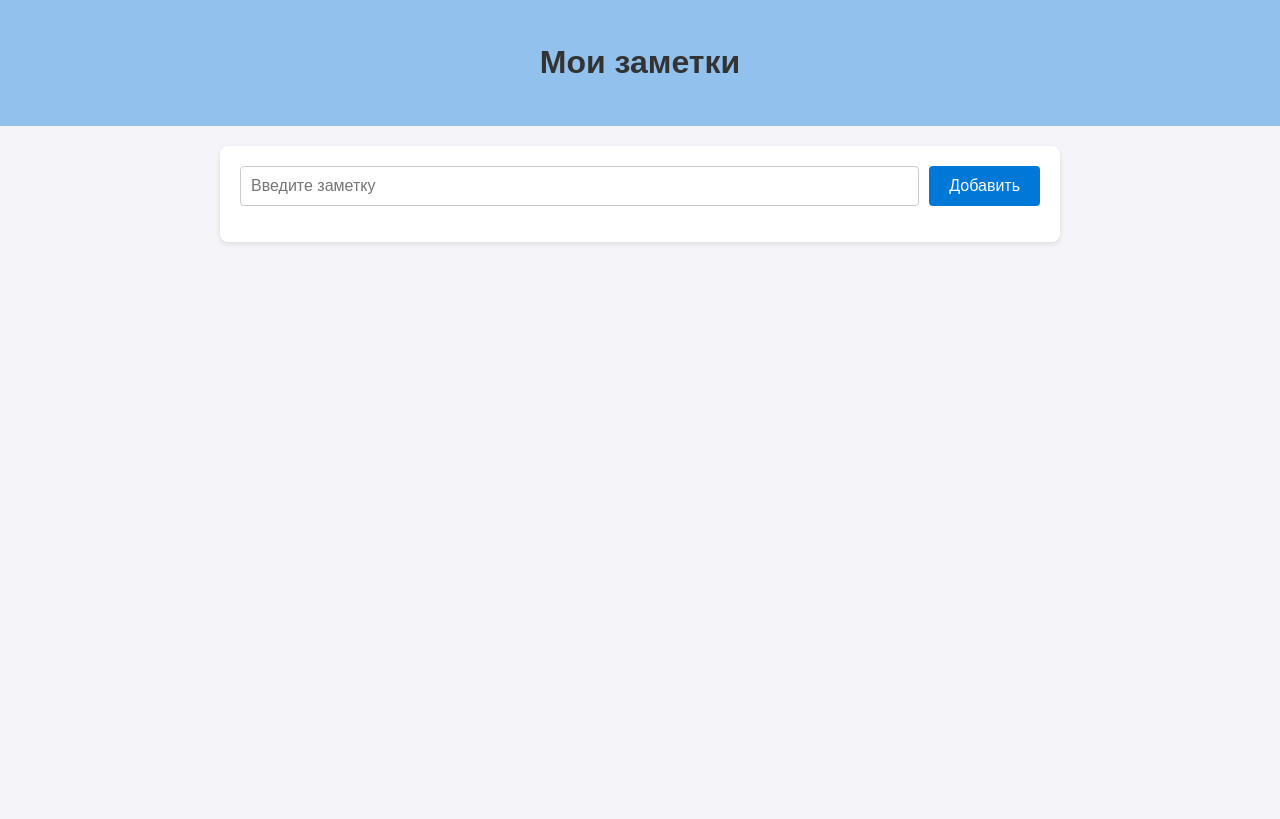
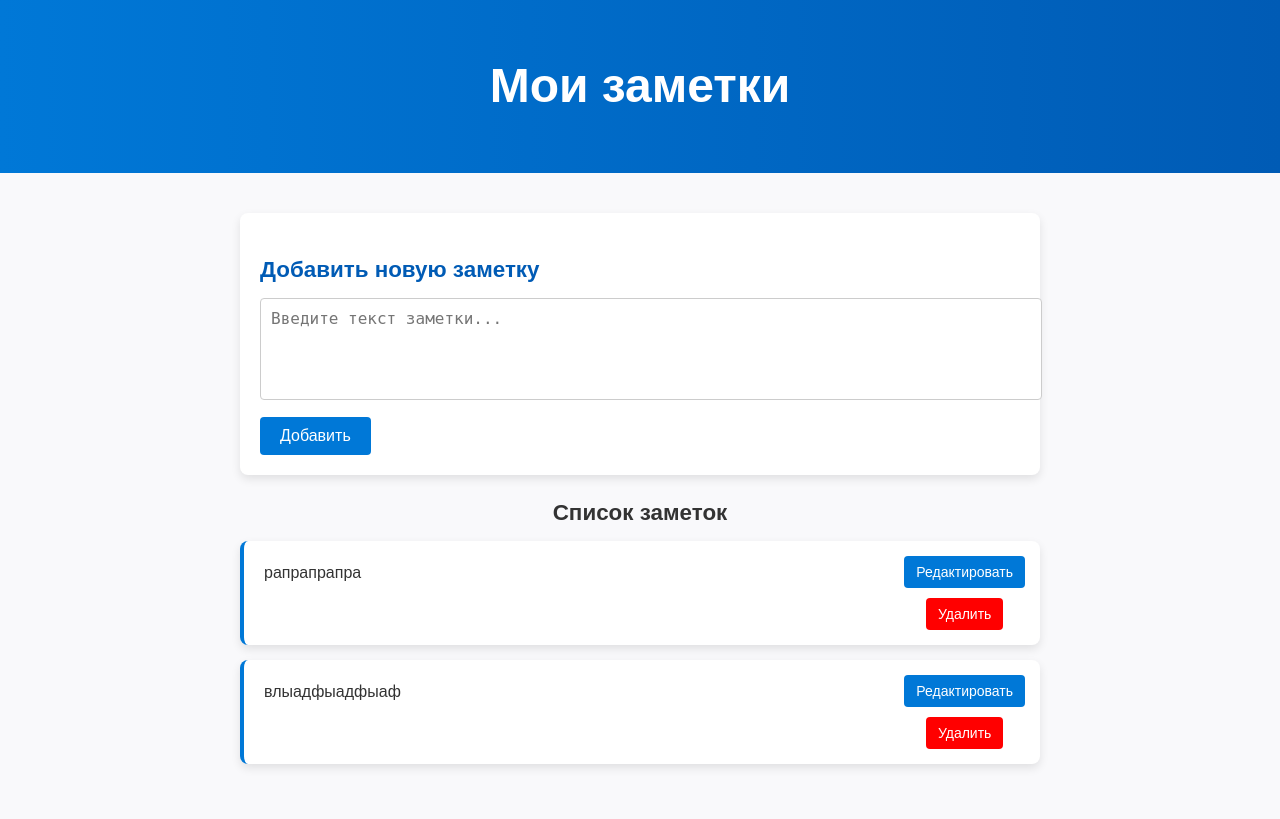
Before and after one commit to sxd993/Notes-app, a Flask app: page / in a window 1280 px wide. Before the commit the page ends 244 px from the top, so only its background shows below. Run offline with Flask 3, Linux system fonts and the light colour scheme; data comes from the database, SQL or seed files in the repository; both versions use the stored data as it was after the commit.

Commit message:
added notes from sqlite3

```diff
--- a/app.py
+++ b/app.py
@@ -1,37 +1,35 @@
 from flask import Flask, render_template, request, redirect, url_for
-from flask.views import MethodView
+import sqlite3
 
 app = Flask(__name__)
+DATABASE = 'notes.db'
 
-class HomePage(MethodView):
-    def get(self):
-        return render_template('home.html')
+# Функция для работы с базой данных
+def execute_query(query, params=(), fetch=False):
+    with sqlite3.connect(DATABASE) as conn:
+        cur = conn.cursor()
+        cur.execute(query, params)
+        if fetch:
+            return cur.fetchall()
+        conn.commit()
 
-
-class NotePages(MethodView):
-    notes = []
-
-    def get(self):
-        return render_template('notes.html', notes=self.notes)
-
-    def post(self):
+# Главная страница заметок
+@app.route('/', methods=['GET', 'POST'])
+def notes_page():
+    if request.method == 'POST':
         note = request.form.get('note')
         note_to_delete = request.form.get('note_to_delete')
 
         if note:
-            self.notes.append(note)
+            execute_query('INSERT INTO notes (content) VALUES (?)', (note,))
         elif note_to_delete:
-            if note_to_delete in self.notes:
-                self.notes.remove(note_to_delete)
+            execute_query('DELETE FROM notes WHERE id = ?', (note_to_delete,))
 
-        return redirect(url_for('notes'))
+        return redirect(url_for('notes_page'))
 
+    notes = execute_query('SELECT id, content FROM notes', fetch=True)
+    return render_template('notes.html', notes=notes)
 
-
-app.add_url_rule('/ddd', view_func=HomePage.as_view('home'))
-app.add_url_rule('/', view_func=NotePages.as_view('notes'))
-
-
-
+# Инициализация базы перед запуском приложения
 if __name__ == '__main__':
-    app.run(debug=True)
+    app.run(host='0.0.0.0', port=5005, debug=True)
--- a/static/notes.css
+++ b/static/notes.css
@@ -2,40 +2,52 @@ body {
   font-family: Arial, sans-serif;
   margin: 0;
   padding: 0;
-    background-color: #f4f4f9;
+  background-color: #f9f9fb;
   color: #333;
   line-height: 1.6;
 }
+
 header {
-    background-color: #0076d768;
+  background: linear-gradient(90deg, #0078d7, #005bb5);
   color: white;
-    padding: 1rem 0;
   text-align: center;
+  padding: 1rem;
+  font-size: 1.5rem;
+  font-weight: bold;
 }
+
 main {
   max-width: 800px;
   margin: 20px auto;
   padding: 20px;
+}
+
+/* Блок добавления новой заметки */
+.note-input {
   background: white;
-    box-shadow: 0 2px 5px rgba(0, 0, 0, 0.1);
+  padding: 20px;
   border-radius: 8px;
+  box-shadow: 0 4px 10px rgba(0, 0, 0, 0.1);
+  margin-bottom: 20px;
 }
-h1 {
-    text-align: center;
-    color: #333;
+
+.note-input h2 {
+  margin-bottom: 10px;
+  font-size: 1.4rem;
+  color: #005bb5;
 }
-form {
-    display: flex;
-    justify-content: space-between;
-}
-input[type="text"] {
-    flex: 1;
+
+textarea {
+  width: 100%;
+  height: 80px;
   padding: 10px;
   font-size: 16px;
   border: 1px solid #ccc;
   border-radius: 4px;
-    margin-right: 10px;
+  margin-bottom: 10px;
+  resize: none;
 }
+
 button {
   background-color: #0078d7;
   color: white;
@@ -44,46 +56,91 @@ button {
   font-size: 16px;
   border-radius: 4px;
   cursor: pointer;
+  transition: background-color 0.3s ease;
 }
+
 button:hover {
   background-color: #005bb5;
 }
+
+/* Список заметок */
+.notes-list h2 {
+  font-size: 1.4rem;
+  margin-bottom: 10px;
+  color: #333;
+  text-align: center;
+}
+
 ul {
   list-style: none;
   padding: 0;
+  margin: 0;
 }
-li {
-    background: #f9f9f9;
-    margin-bottom: 10px;
-    padding: 10px;
+
+.note-card {
+  display: flex;
+  justify-content: space-between;
+  align-items: flex-start;
+  background: white;
+  padding: 15px;
+  margin-bottom: 15px;
+  border-radius: 8px;
+  box-shadow: 0 4px 10px rgba(0, 0, 0, 0.1);
   border-left: 4px solid #0078d7;
-    border-radius: 4px;
+  gap: 1rem;
 }
-li:hover {
+
+.note-card:hover {
   background: #f1f1f1;
 }
 
-.note {
-    display: flex;
-    justify-content: space-between;
-    align-items: center;
-    background: #f9f9f9;
-    padding: 10px;
-    margin-bottom: 10px;
-    border-left: 4px solid #0078d7;
-    border-radius: 4px;
-}
-.note button {
-    background-color: red;
-    color: white;
-    border: none;
-    padding: 5px 10px;
-    font-size: 14px;
-    border-radius: 4px;
-    cursor: pointer;
+.note-content p {
+  max-width: 100%;
+  word-wrap: break-word;
+  word-break: break-word;
+  overflow-wrap: break-word;
   margin: 0;
+  font-size: 16px;
+  line-height: 1.5;
 }
 
-.note button:hover {
+.note-content {
+  max-height: 100px;
+  overflow-y: auto;
+  padding: 5px;
+}
+
+.note-actions {
+  display: flex;
+  flex-direction: column;
+  gap: 10px;
+  align-items: center;
+}
+
+.note-actions button {
+  font-size: 14px;
+  padding: 8px 12px;
+}
+
+.button-delete {
+  background-color: red;
+}
+
+.button-delete:hover {
   background-color: darkred;
 }
+
+
+/* Медиазапросы для адаптивности */
+@media (max-width: 600px) {
+  .note-card {
+    flex-direction: column;
+    align-items: stretch;
+  }
+
+  .note-actions {
+    flex-direction: row;
+    gap: 5px;
+    margin-top: 10px;
+  }
+}
--- a/templates/notes.html
+++ b/templates/notes.html
@@ -1,6 +1,8 @@
 <!doctype html>
-<html>
+<html lang="ru">
 <head>
+    <meta charset="UTF-8">
+    <meta name="viewport" content="width=device-width, initial-scale=1.0">
     <title>Заметки</title>
     <link rel="stylesheet" href="{{ url_for('static', filename='notes.css') }}">
 </head>
@@ -9,21 +11,37 @@
         <h1>Мои заметки</h1>
     </header>
     <main>
+        <!-- Добавление новой заметки -->
+        <section class="note-input">
             <form method="POST">
-            <input type="text" name="note" placeholder="Введите заметку" required>
+                <h2>Добавить новую заметку</h2>
+                <textarea name="note" placeholder="Введите текст заметки..." required></textarea>
                 <button type="submit">Добавить</button>
             </form>
-        <ul class="">
+        </section>
+
+        <!-- Список заметок -->
+        <section class="notes-list">
+            <h2>Список заметок</h2>
+            <ul>
                 {% for note in notes %}
-            <li class="note">
-                {{ note }}
-                <form method="POST" style="display:inline;">
-                    <input type="hidden" name="note_to_delete" value="{{ note }}">
-                    <button type="submit">Удалить</button>
+                <li class="note-card">
+                    <div class="note-content">
+                        <p>{{ note[1] }}</p>
+                    </div>
+                    <div class="note-actions">
+                        <a to="#">
+                            <button type="button" class="button-edit">Редактировать</button>
+                        </a>
+                        <form method="POST">
+                            <input type="hidden" name="note_to_delete" value="{{ note[0] }}">
+                            <button type="submit" class="button-delete">Удалить</button>
                         </form>
+                    </div>
                 </li>
                 {% endfor %}
             </ul>
+        </section>
     </main>
 </body>
 </html>
```
Also changed, not shown: database.py (+12 -1 lines), templates/note_edit.html (added, +16 -0 lines), notes.db (added), 1 other file. Lines whose indentation alone changed are shown as unchanged.
